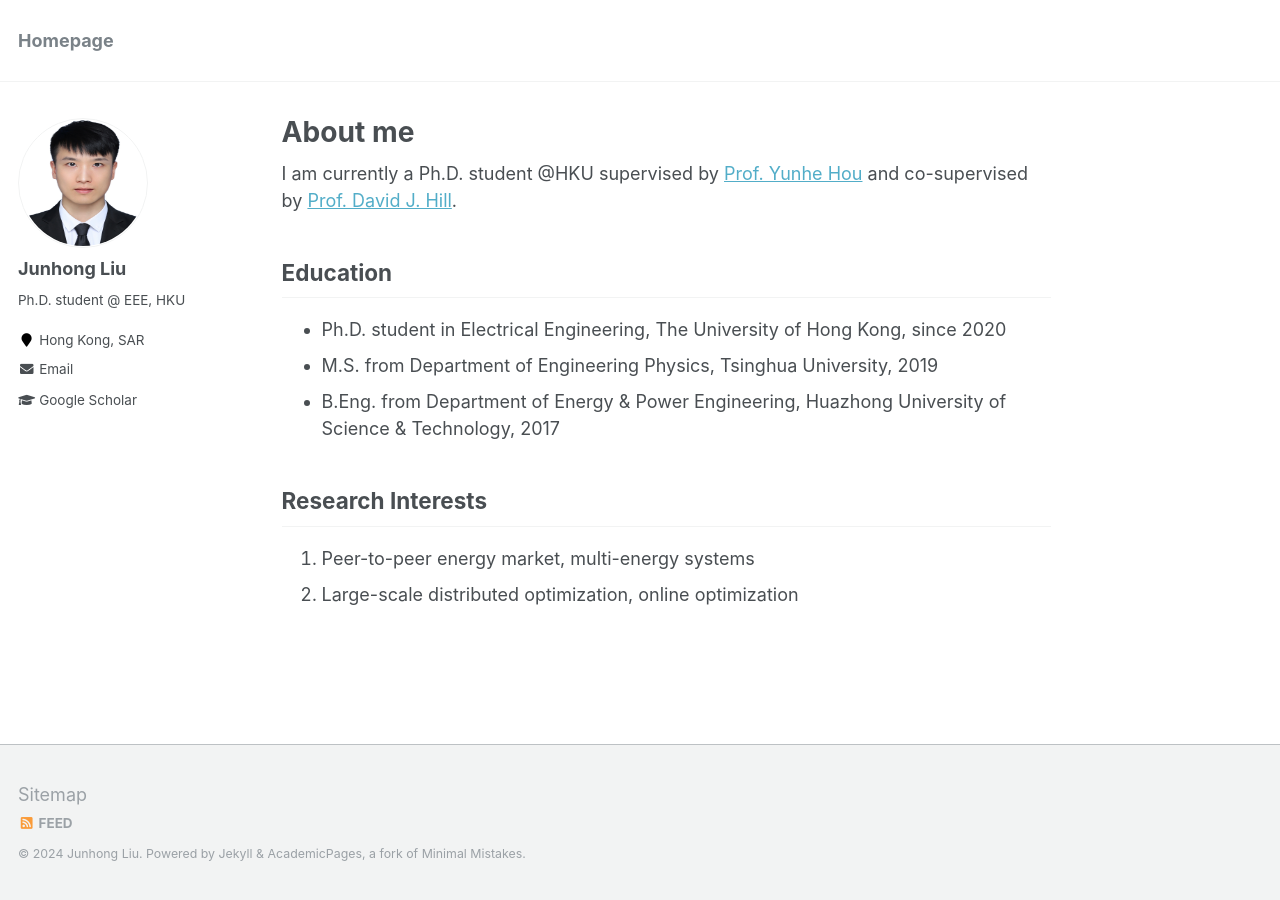
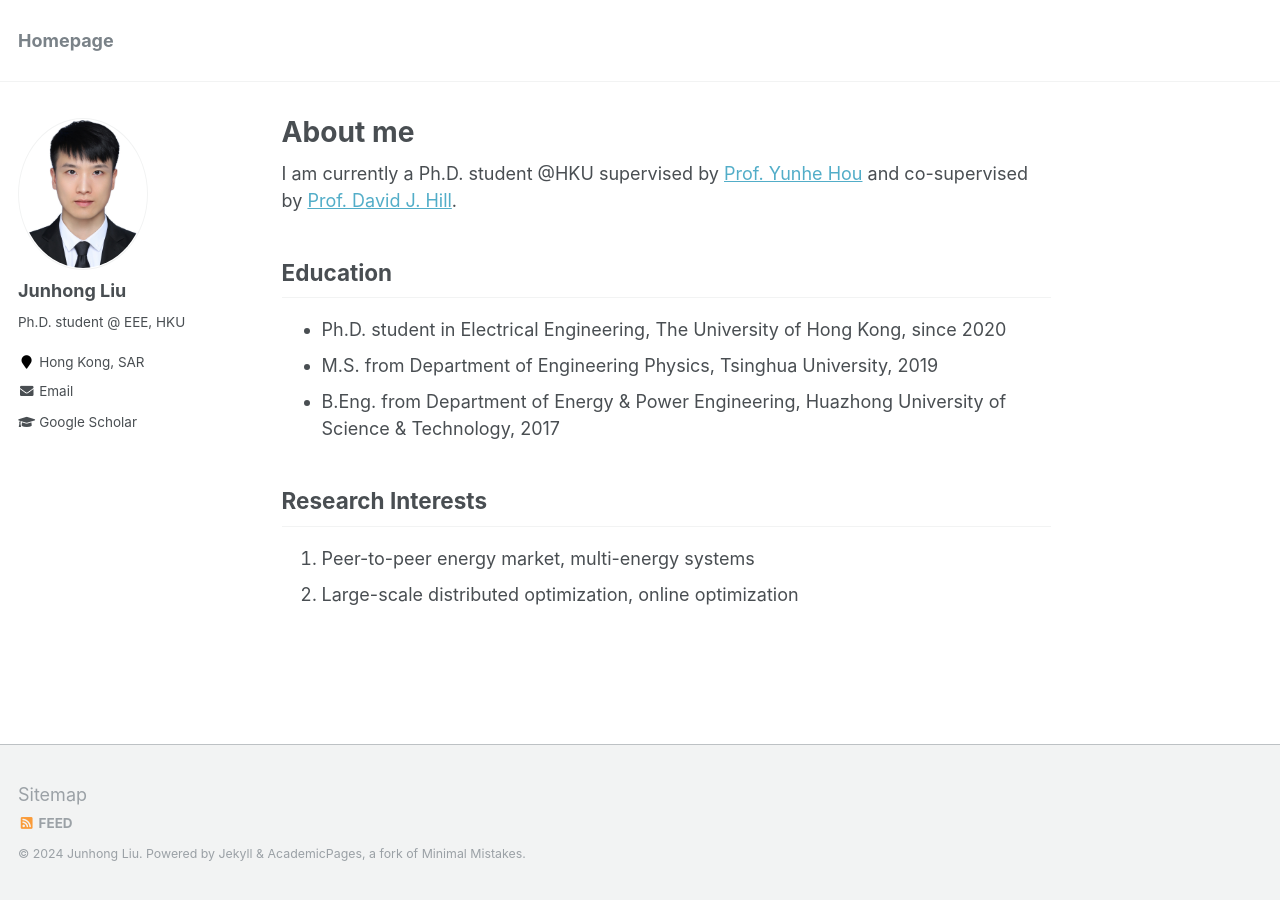
Before and after one commit to johnny-eee/online, a Jekyll site: the page built from _pages/about.md, in a window 1280 px wide. Built offline with Jekyll 4.4.1, drawn with Linux system fonts in a browser that asks for light colours.

Commit message:
Update _sidebar.scss

```diff
--- a/_sass/_sidebar.scss
+++ b/_sass/_sidebar.scss
@@ -78,8 +78,8 @@
 
   @include breakpoint($large) {
     display: block;
-    width: 130px;
-    height: 130px;
+    width: auto;
+    height: auto;
   }
 
   img {
```
